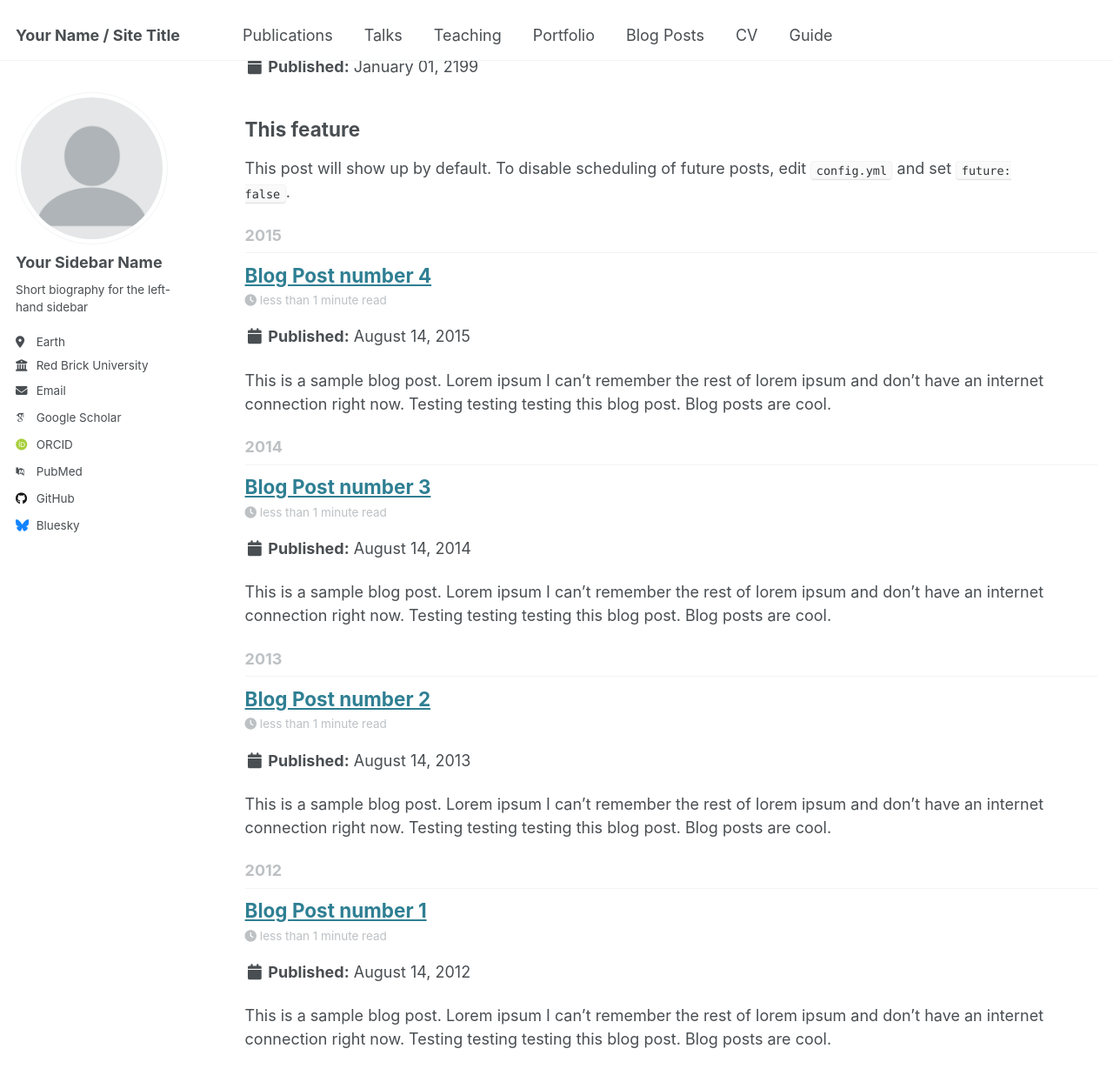
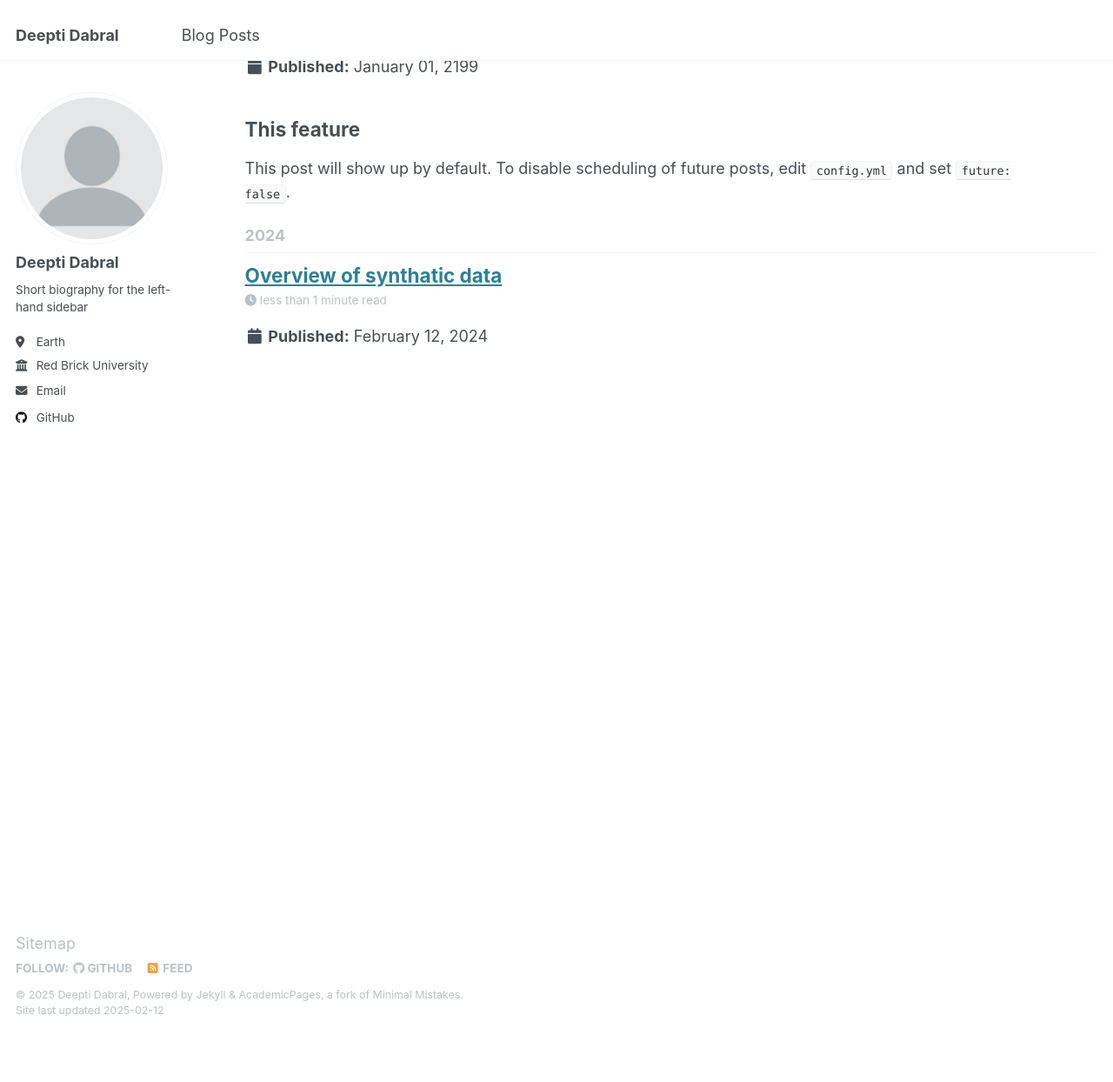
Before and after one commit to deeptidabral/deeptidabral.github.io, a Jekyll site: the page built from _pages/year-archive.html, in a window 1280 px wide and 1400 px high, scrolled down 210 px. Shown: the top 1244 px of the window at 87% size. Built offline with Jekyll 4.4.1, drawn with Linux system fonts in a browser that asks for light colours; some web fonts are replaced; some of the changed text lies outside the part shown.

Commit message:
remove unnecessary data

```diff
--- a/_config.yml
+++ b/_config.yml
@@ -9,9 +9,9 @@
 # Basic Site Settings
 locale                   : "en-US"
 site_theme               : "default"
-title                    : "Your Name / Site Title"
+title                    : "Deepti Dabral"
 title_separator          : "-"
-name                     : &name "Your Name"
+name                     : &name "Deepti Dabral"
 description              : &description "personal description"
 url                      : https://academicpages.github.io # the base hostname & protocol for your site e.g. "https://[your GitHub username].github.io"
 baseurl                  : "" # the subpath of your site, e.g. "/blog"
@@ -23,7 +23,7 @@ repository               : "academicpages/academicpages.github.io"
 author:
   # Biographic information
   avatar           : "profile.png"
-  name             : "Your Sidebar Name"
+  name             : "Deepti Dabral"
   pronouns         : # example: "she/her"
   bio              : "Short biography for the left-hand sidebar"
   location         : "Earth"
@@ -32,48 +32,48 @@ author:
   email            : "none@example.org"
 
   # Academic websites
-  arxiv            : # URL - Update with the correct link to your profile
-  googlescholar    : "https://scholar.google.com/citations?user=PS_CX0AAAAAJ"
-  impactstory      : # URL
-  orcid            : "http://orcid.org/yourorcidurl"
-  semantic         : # URL
-  pubmed           : "https://www.ncbi.nlm.nih.gov/pubmed/?term=john+snow"
-  researchgate     : # URL
-  scopus           : # URL
+  # arxiv            : # URL - Update with the correct link to your profile
+  # googlescholar    : "https://scholar.google.com/citations?user=PS_CX0AAAAAJ"
+  # impactstory      : # URL
+  # orcid            : "http://orcid.org/yourorcidurl"
+  # semantic         : # URL
+  # pubmed           : "https://www.ncbi.nlm.nih.gov/pubmed/?term=john+snow"
+  # researchgate     : # URL
+  # scopus           : # URL
 
   # Repositories and software development
-  bitbucket        : # Username - Update with your username on the site
-  codepen          : # Username
-  dribbble         : # Username
+  # bitbucket        : # Username - Update with your username on the site
+  # codepen          : # Username
+  # dribbble         : # Username
   github           : "academicpages"
-  kaggle           : # Username
-  stackoverflow    : # User number or user number and name (i.e., use "1" or "1/jeff-atwood")
+  # kaggle           : # Username
+  # stackoverflow    : # User number or user number and name (i.e., use "1" or "1/jeff-atwood")
 
   # Social media
-  bluesky          : "bsky.app" # Replace this with you Bluesky username
-  facebook         : # Username
-  flickr           : # Username
-  foursquare       : # Username
-  goodreads        : # Username
-  google_plus      : # Username
-  keybase          : # Username
-  instagram        : # Username
-  lastfm           : # Username
-  linkedin         : # Username
-  mastodon         : # URL
-  medium           : # URL
-  pinterest        : # Username
-  soundcloud       : # Username
-  steam            : # Username
-  telegram         : # URL
-  tumblr           : # Username
-  twitter          : # Username for X / Twitter
-  vine             : # Username
-  weibo            : # Username
-  wikipedia        : # Username
-  xing             : # Username
-  youtube          : # Username
-  zhihu            : # Username
+  # bluesky          : "bsky.app" # Replace this with you Bluesky username
+  # facebook         : # Username
+  # flickr           : # Username
+  # foursquare       : # Username
+  # goodreads        : # Username
+  # google_plus      : # Username
+  # keybase          : # Username
+  # instagram        : # Username
+  # lastfm           : # Username
+  # linkedin         : # Username
+  # mastodon         : # URL
+  # medium           : # URL
+  # pinterest        : # Username
+  # soundcloud       : # Username
+  # steam            : # Username
+  # telegram         : # URL
+  # tumblr           : # Username
+  # twitter          : # Username for X / Twitter
+  # vine             : # Username
+  # weibo            : # Username
+  # wikipedia        : # Username
+  # xing             : # Username
+  # youtube          : # Username
+  # zhihu            : # Username
 
 # Publication Category - The following the list of publication categories and their headings
 publication_category:
--- a/_pages/year-archive.html
+++ b/_pages/year-archive.html
@@ -1,10 +1,11 @@
 ---
 layout: archive
-permalink: /year-archive/
+permalink: /
 title: "Blog posts"
 author_profile: true
 redirect_from:
   - /wordpress/blog-posts/
+  - /year-archive/
 ---
 
 {% include base_path %}
--- a/_posts/2012-08-14-blog-post-1.md
+++ /dev/null
@@ -1,21 +0,0 @@
----
-title: 'Blog Post number 1'
-date: 2012-08-14
-permalink: /posts/2012/08/blog-post-1/
-toc: true
-tags:
-  - cool posts
-  - category1
-  - category2
----
-
-This is a sample blog post. Lorem ipsum I can't remember the rest of lorem ipsum and don't have an internet connection right now. Testing testing testing this blog post. Blog posts are cool.
-
-Headings are cool
-======
-
-You can have many headings
-======
-
-Aren't headings cool?
-------
--- a/_posts/2013-08-14-blog-post-2.md
+++ /dev/null
@@ -1,21 +0,0 @@
----
-title: 'Blog Post number 2'
-date: 2013-08-14
-permalink: /posts/2013/08/blog-post-2/
-toc: true
-tags:
-  - cool posts
-  - category1
-  - category2
----
-
-This is a sample blog post. Lorem ipsum I can't remember the rest of lorem ipsum and don't have an internet connection right now. Testing testing testing this blog post. Blog posts are cool.
-
-Headings are cool
-======
-
-You can have many headings
-======
-
-Aren't headings cool?
-------
--- a/_posts/2014-08-14-blog-post-3.md
+++ /dev/null
@@ -1,20 +0,0 @@
----
-title: 'Blog Post number 3'
-date: 2014-08-14
-permalink: /posts/2014/08/blog-post-3/
-tags:
-  - cool posts
-  - category1
-  - category2
----
-
-This is a sample blog post. Lorem ipsum I can't remember the rest of lorem ipsum and don't have an internet connection right now. Testing testing testing this blog post. Blog posts are cool.
-
-Headings are cool
-======
-
-You can have many headings
-======
-
-Aren't headings cool?
-------
--- /dev/null
+++ b/_posts/2024-02-12-synthatic-data.md
@@ -0,0 +1,10 @@
+---
+title: 'Overview of synthatic data'
+date: 2024-02-12
+permalink: /posts/2024/02/synthatic-data/
+toc: true
+tags:
+  - cool posts
+  - category1
+  - category2
+---
```
Also changed, not shown: _data/navigation.yml (+12 -12 lines), _pages/about.md (+1 -1 lines), _posts/2015-08-14-blog-post-4.md (deleted, +0 -20 lines), _includes/author-profile.html (line endings or trailing spaces).
